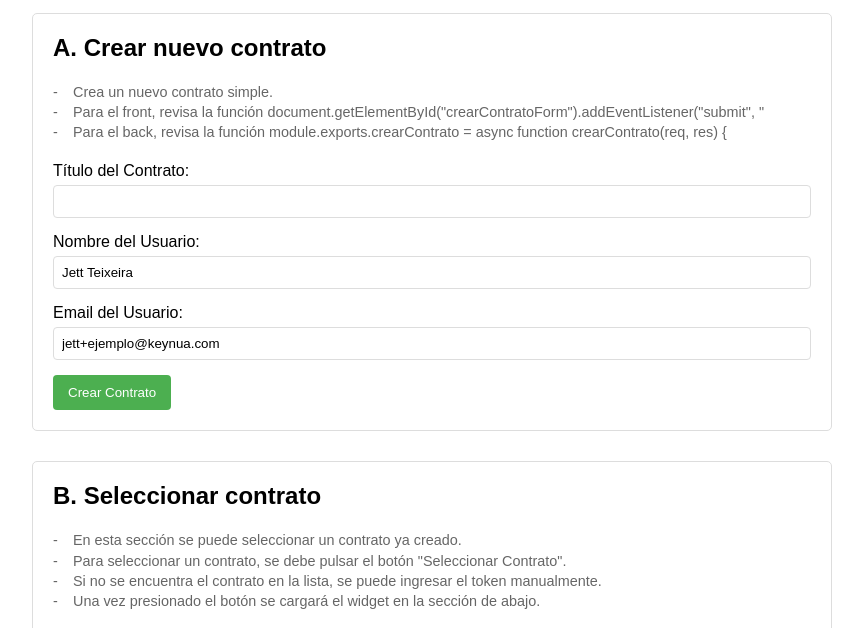
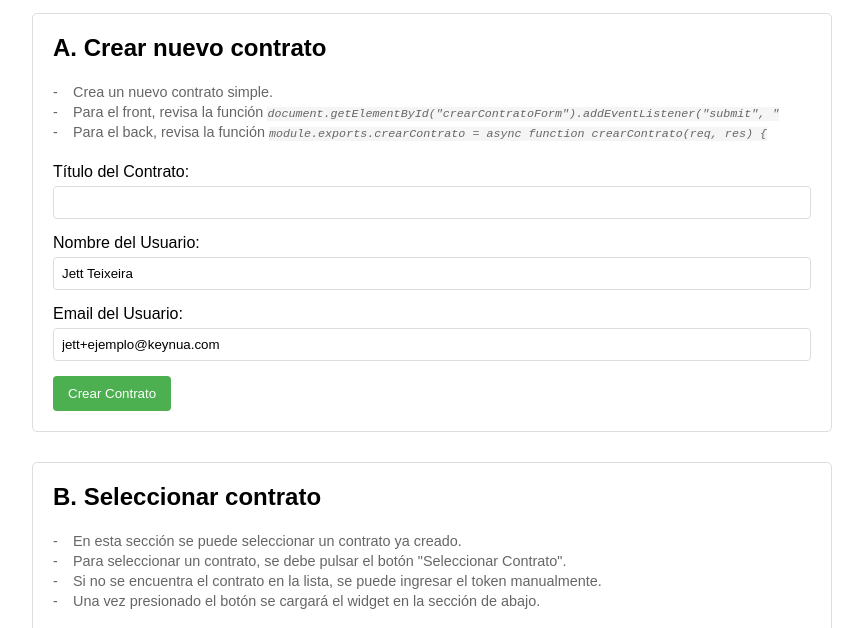
Before and after one commit to Keynua/web-integration-example, a website: page src/cliente/01-contratos-uicallback.html in a window 1280 px wide. Shown: the part 121-749 px from the top of the page, without its empty margins (208-1071 px from the left). Drawn offline with Linux system fonts and the light colour scheme; no server answers; a script that the page names is missing.

Commit message:
feat: add .code class to cliente html

```diff
--- a/src/cliente/01-contratos-uicallback.html
+++ b/src/cliente/01-contratos-uicallback.html
@@ -49,6 +49,11 @@
 		button:disabled {
 			background-color: #ccc;
 			cursor: not-allowed;
+		}
+		.code {
+			background-color: #f5f5f5;
+			font-style: italic;
+			font-family: monospace;
 		}
 		.message {
 			margin-top: 10px;
```
Also changed, not shown: src/cliente/02-identificaciones-uicallback.html (+5 -0 lines), src/cliente/03-identificaciones-eventurl.html (+5 -0 lines).
